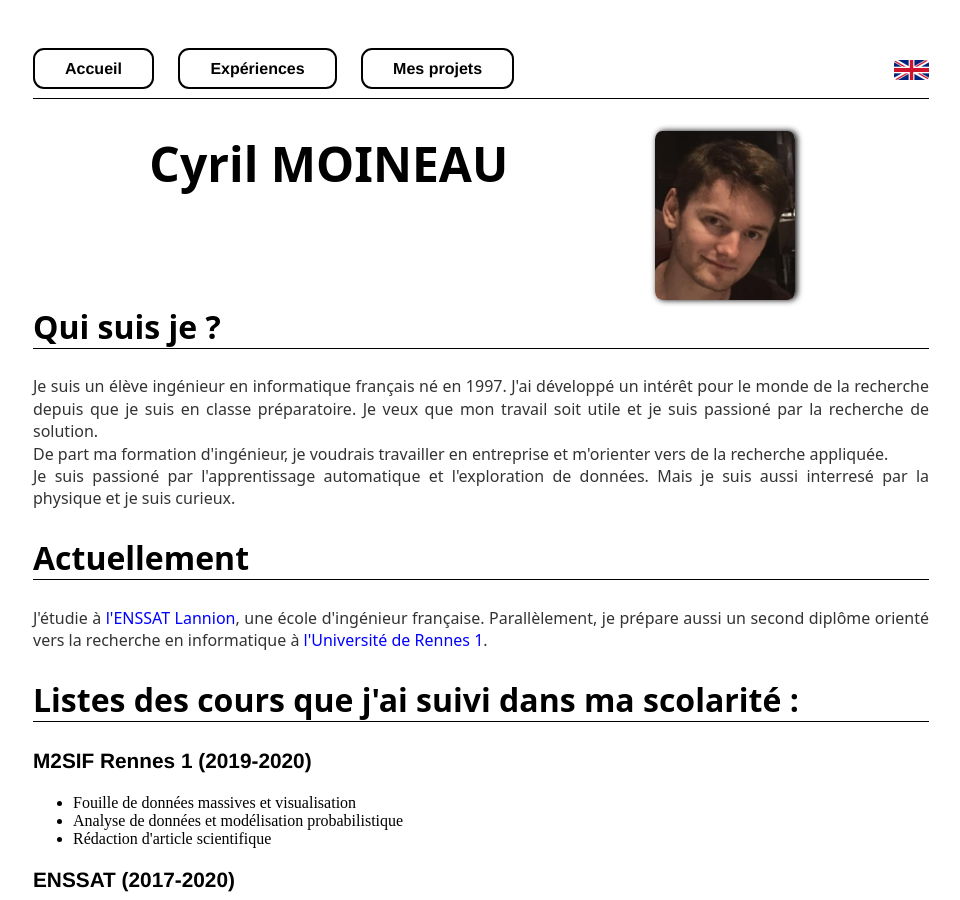
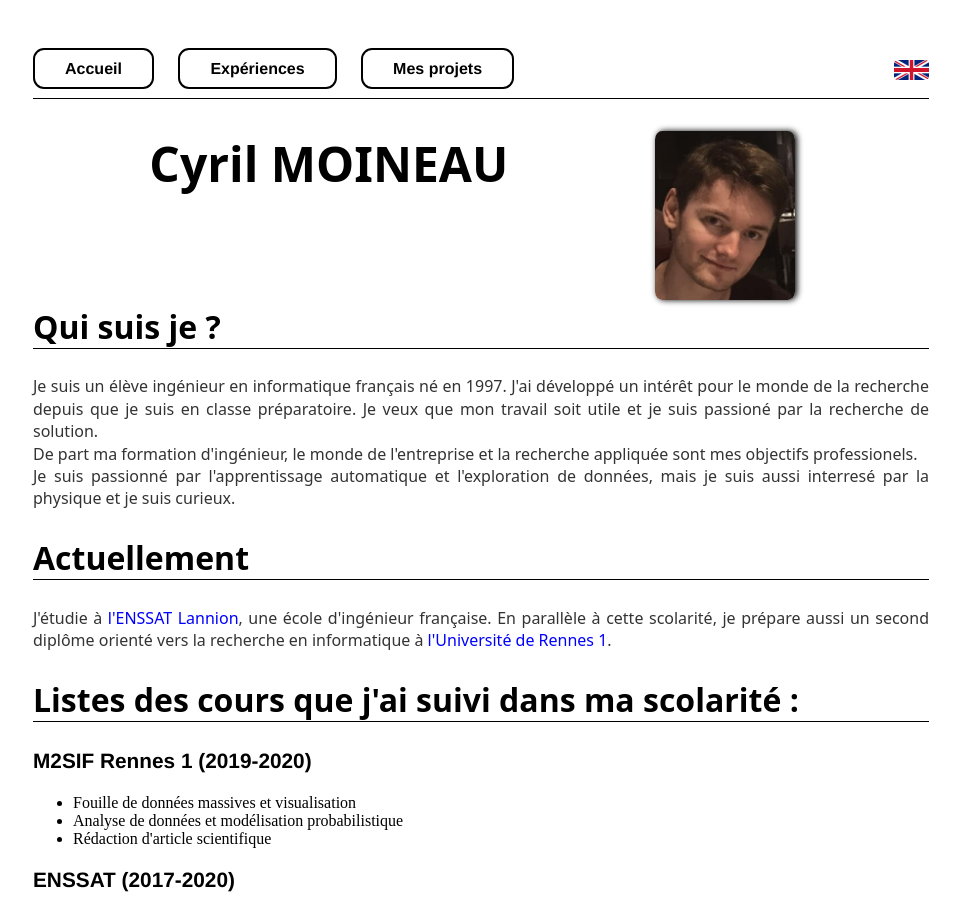
Before and after one commit to cmoineau/cmoineau.github.io, a Jekyll site: the page built from fr/index.html, in a window 1280 px wide and 900 px high. Shown: the whole window, without its empty margins (159-1119 px from the left). Built offline with Jekyll 4.4.1, drawn with Linux system fonts in a browser that asks for light colours; some of the changed text lies outside the part shown.

Commit message:
Small changes.

```diff
--- a/_layouts/default.html
+++ b/_layouts/default.html
@@ -38,7 +38,7 @@
 	        			<i class="fa fa-github fa-lg" aria-hidden="true"></i>
 	        			<a href="https://github.com/cmoineau"> github.com/cmoineau</a>
 	        		</li>
-	        		<p style="float : right; font-size: 0.8em">Last edition : 15 Oct. 2019</p>
+	        		<p style="float : right; font-size: 0.8em">Last edition : 19 Oct. 2019</p>
 				</ul>
 
 			</footer>
--- a/_layouts/french.html
+++ b/_layouts/french.html
@@ -38,7 +38,7 @@
 	        			<i class="fa fa-github fa-lg" aria-hidden="true"></i>
 	        			<a href="https://github.com/cmoineau"> github.com/cmoineau</a>
 	        		</li>
-	        		<p style="float : right; font-size: 0.8em">Dernière édition : 15 Oct. 2019</p>
+	        		<p style="float : right; font-size: 0.8em">Dernière édition : 19 Oct. 2019</p>
 				</ul>
 			</footer>
 
--- a/fr/index.html
+++ b/fr/index.html
@@ -11,16 +11,16 @@ title: Cyril MOINEAU
 			<p>
 				Je suis un élève ingénieur en informatique français né en 1997. J'ai développé un intérêt pour le monde de la recherche depuis que je suis en classe préparatoire. Je veux que mon travail soit utile et je suis passioné par la recherche de solution.
 				</br>
-				De part ma formation d'ingénieur, je voudrais travailler en entreprise et m'orienter vers de la recherche appliquée.
+				De part ma formation d'ingénieur, le monde de l'entreprise et la recherche appliquée sont mes objectifs professionels.
 				</br>
-				Je suis passioné par l'apprentissage automatique et l'exploration de données. Mais je suis aussi interresé par la physique et je suis curieux.
+				Je suis passionné par l'apprentissage automatique et l'exploration de données, mais je suis aussi interresé par la physique et je suis curieux.
 			</p>
 
 			<h2>Actuellement</h2>
 			<p>
 
 				J'étudie à <a href="http://www.enssat.fr/">l'ENSSAT Lannion</a>, une école d'ingénieur française.
-				Parallèlement, je prépare aussi un second diplôme orienté vers la recherche en informatique à <a href="https://www.univ-rennes1.fr/">l'Université de Rennes 1</a>.
+				En parallèle à cette scolarité, je prépare aussi un second diplôme orienté vers la recherche en informatique à <a href="https://www.univ-rennes1.fr/">l'Université de Rennes 1</a>.
 			</p>
 
 			<h2>Listes des cours que j'ai suivi dans ma scolarité :</h2>
--- a/index.html
+++ b/index.html
@@ -18,7 +18,7 @@ title: Cyril MOINEAU
 
 			<h2>Currently</h2>
 			<p>
-				I am studying at <a href="http://www.enssat.fr/">ENSSAT Lannion</a>, a French engineer school. Parallely, I am also preparing a second diploma in research in computer science at the <a href="https://www.univ-rennes1.fr/">University of Rennes 1</a>.
+				I am studying at <a href="http://www.enssat.fr/">ENSSAT Lannion</a>, a French engineering school. Parallely, I am also preparing a second diploma in research in computer science at the <a href="https://www.univ-rennes1.fr/">University of Rennes 1</a>.
 			</p>
 
 			<h2>Courses taken</h2>
--- a/internship/fr/index.html
+++ b/internship/fr/index.html
@@ -16,7 +16,7 @@ title: Cyril MOINEAU
     		</p>
 
     		<p>
-    			Tout au long de ces 2 mois, j'ai travaillé sur la détection d'émotions en utilisant les signaux ECG (Electrocardiogram) et PPG (Photoplethysmogram). Pour cela, j'ai utilisé un CNN (Réseaux de neurones par convolution) avec la librairie <a href="https://keras.io/">Keras</a> (v2.24). J'ai aussi pu travailler sur des problèmatiques telles que la détection de pics et l'implémentation d'un système temps réel. En effet, l'objectif final du stage était d'implémenter le CNN sur la carte <a href="https://developer.nvidia.com/embedded/jetson-nano-developer-kit">JetSon Nano board</a> de NVIDIA.
+    			Tout au long de ces 2 mois, j'ai travaillé sur la détection d'émotions en utilisant les signaux ECG (électrocardiogramme) et PPG (photoplethysmogramme). Pour cela, j'ai utilisé un CNN (Réseaux de neurones par convolution) avec la librairie <a href="https://keras.io/">Keras</a> (v2.24). J'ai aussi pu travailler sur des problèmatiques telles que la détection de pics et l'implémentation d'un système temps réel. En effet, l'objectif final du stage était d'implémenter le CNN sur la carte <a href="https://developer.nvidia.com/embedded/jetson-nano-developer-kit">JetSon Nano board</a> de NVIDIA.
     		</p>
     		<p>
     			A la suite de mon stage, on m'a proposé d'écrire un article pour la conférence <a href="https://www.iscas2020.org/">ISCAS</a>. Je suis en pleine rédaction de cet article.
@@ -24,7 +24,7 @@ title: Cyril MOINEAU
 
     		<h3>Conclusion :</h3>
     		<p>
-    			Ce stage a été une très bonne première expérience dans le monde de la recherche. Je ne pourrais pas suffisament remercier les personnes qui m'ont accueilli à la NCTU et qui m'ont permi de passer deux mois très bénéfiques. J'ai pu comprendre les difficultés de travailler dans un laboratoire de recherche. Même si la thématique du stage ne tombait pas dans celle que j'ai pu aborder lors de mes études, j'étais désireux d'apprendre. Ces deux mois ont confirmé mon désir de faire de la recherche.
+    			Ce stage a été riche et une très bonne expérience dans le monde de la recherche. Je ne pourrais pas suffisament remercier les personnes qui m'ont accueilli à la NCTU et qui m'ont permi de passer deux mois très bénéfiques. J'ai pu comprendre les difficultés de travailler dans un laboratoire de recherche. Même si la thématique du stage ne tombait pas dans celle que j'ai pu aborder lors de mes études, j'étais avide d'apprendre et d'appréhender ce sujet. Ces deux mois ont confirmé mon désir de faire de la recherche.
     		</p>
 
 
```
